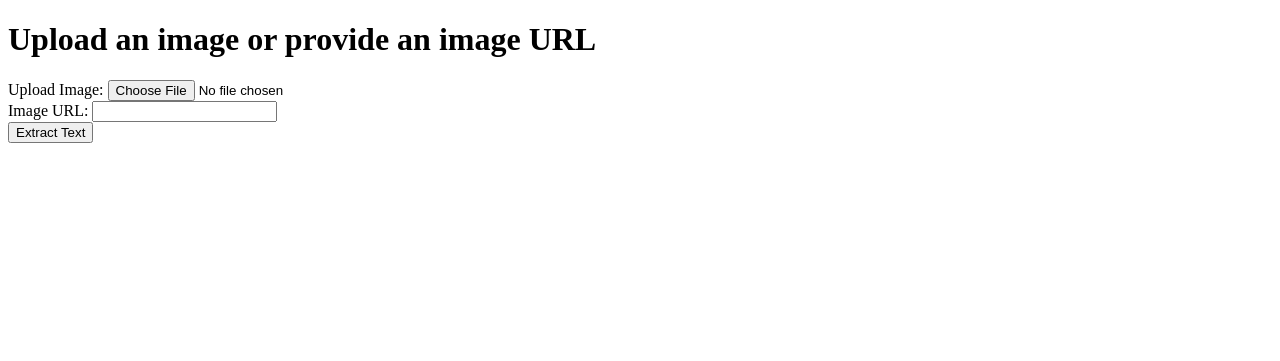
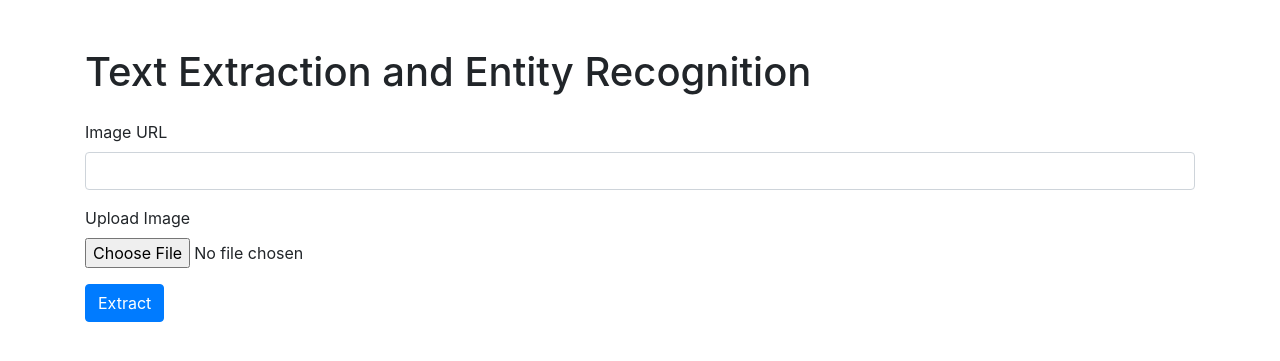
Before and after one commit to 9501893704rahul/aiscanimage, a Flask app: page / in a window 1280 px wide. Shown: the top 361 px of the page. Run offline with Flask 2, Linux system fonts and the light colour scheme; some libraries are stand-ins or nearby versions.

Commit message:
Update index.html

```diff
--- a/templates/index.html
+++ b/templates/index.html
@@ -1,20 +1,25 @@
-<!DOCTYPE html>
+<!doctype html>
 <html lang="en">
-<head>
-    <meta charset="UTF-8">
-    <meta name="viewport" content="width=device-width, initial-scale=1.0">
-    <title>Upload Image</title>
-</head>
-<body>
-    <h1>Upload an image or provide an image URL</h1>
-    <form action="/extract" method="post" enctype="multipart/form-data">
-        <label for="image_file">Upload Image:</label>
-        <input type="file" name="image_file" id="image_file">
-        <br>
-        <label for="image_url">Image URL:</label>
-        <input type="url" name="image_url" id="image_url">
-        <br>
-        <button type="submit">Extract Text</button>
-    </form>
-</body>
+  <head>
+    <meta charset="utf-8">
+    <meta name="viewport" content="width=device-width, initial-scale=1, shrink-to-fit=no">
+    <link rel="stylesheet" href="https://stackpath.bootstrapcdn.com/bootstrap/4.3.1/css/bootstrap.min.css">
+    <title>Text Extraction and Entity Recognition</title>
+  </head>
+  <body>
+    <div class="container">
+      <h1 class="mt-5">Text Extraction and Entity Recognition</h1>
+      <form id="extract-form" class="mt-4" action="/extract" method="post" enctype="multipart/form-data">
+        <div class="form-group">
+          <label for="image-url">Image URL</label>
+          <input type="url" class="form-control" id="image-url" name="image_url">
+        </div>
+        <div class="form-group">
+          <label for="image-file">Upload Image</label>
+          <input type="file" class="form-control-file" id="image-file" name="image_file">
+        </div>
+        <button type="submit" class="btn btn-primary">Extract</button>
+      </form>
+    </div>
+  </body>
 </html>
```
